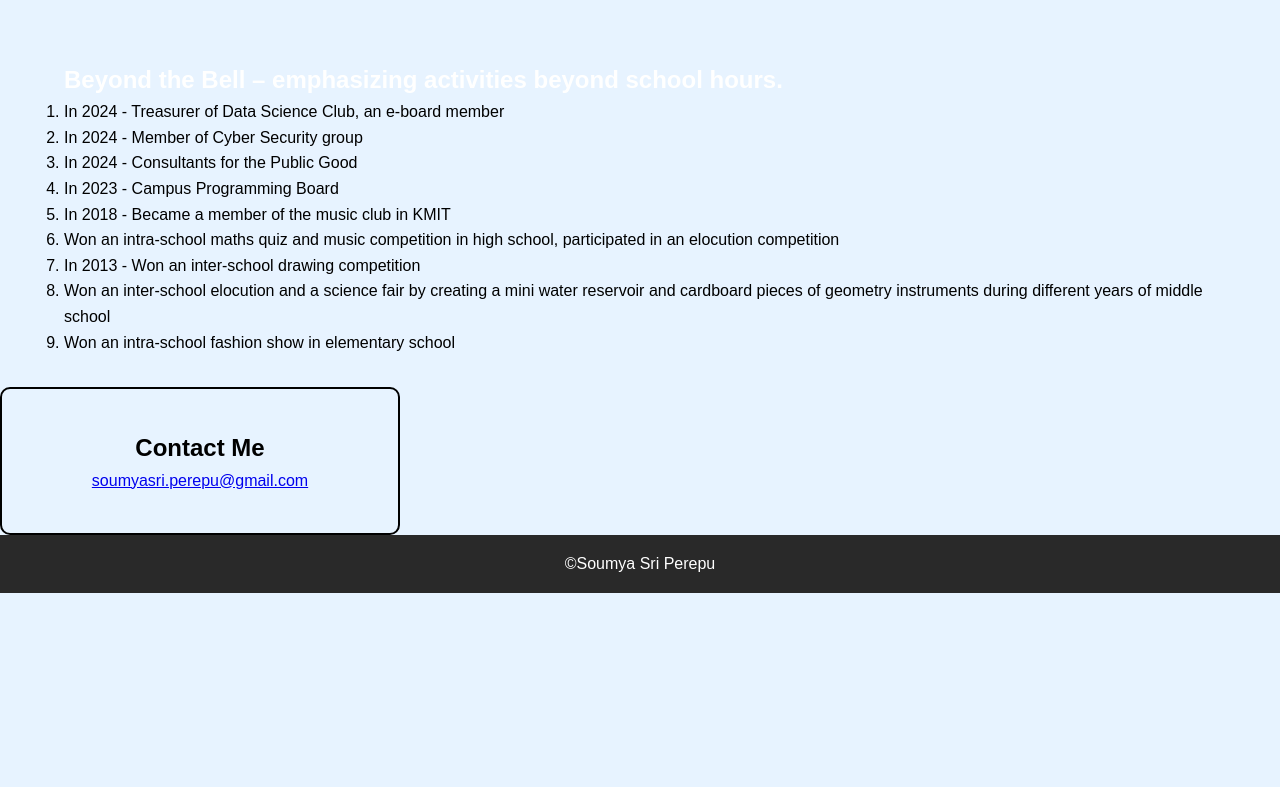
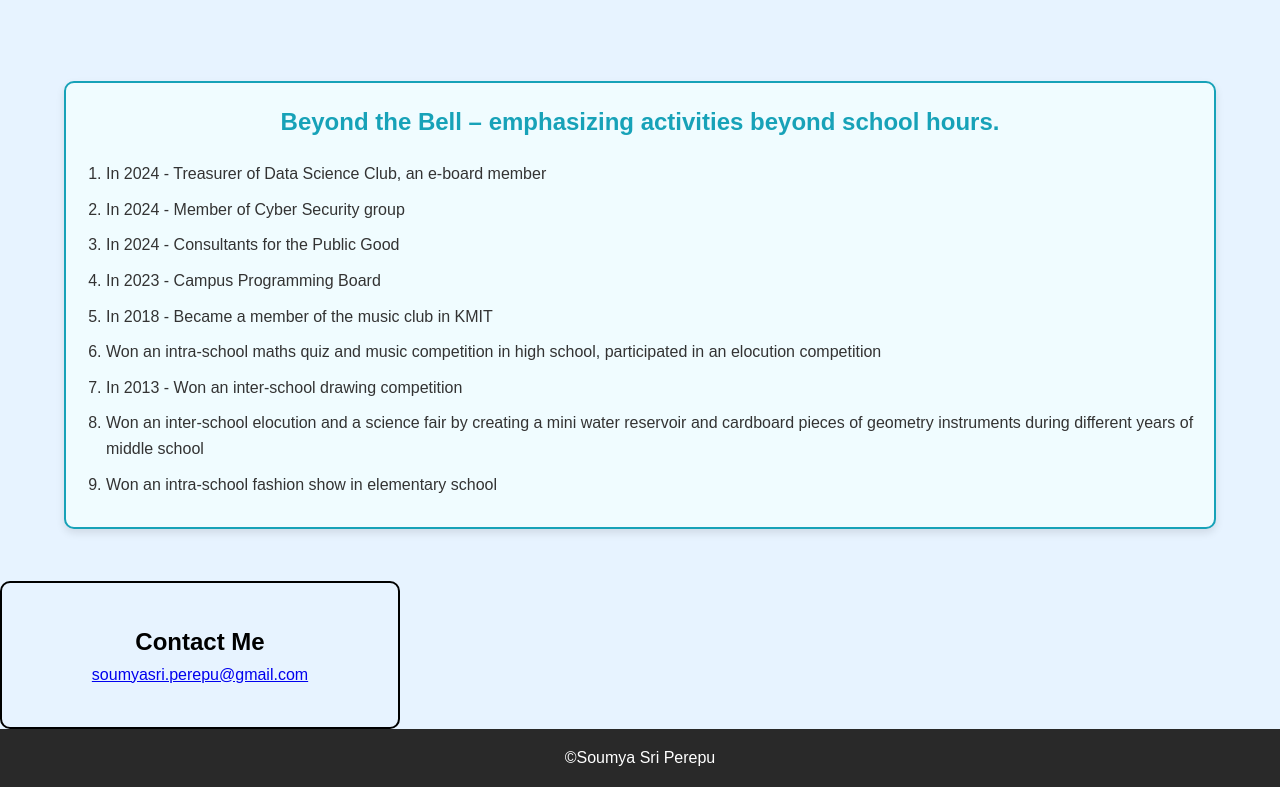
Before and after one commit to SoumyaSriPerepu/Portfolio, a plain HTML site: page index.html in a window 1280 px wide. Shown: the part 2301-3088 px from the top of the page. Before the commit the page ends 2894 px from the top, so only its background shows below. Drawn offline with Linux system fonts and the light colour scheme.

Commit message:
Update style.css

```diff
--- a/style.css
+++ b/style.css
@@ -254,6 +254,38 @@ body {
 }
 
 /* Selected State */
+/* Beyond the Bell Container Styling */
+.styled-container {
+    border: 2px solid #17a2b8; /* Cyan border to match title color */
+    background-color: #f0fcff; /* Light cyan background */
+    padding: 20px;
+    border-radius: 10px; /* Rounded corners */
+    box-shadow: 0 4px 8px rgba(0, 0, 0, 0.1); /* Subtle shadow */
+    margin: 20px auto;
+}
+
+.highlight-title {
+    color: #17a2b8; /* Cyan color for emphasis */
+    margin-bottom: 20px;
+    text-align: center;
+}
+
+.about-content ol {
+    padding-left: 20px; /* Indentation for ordered list */
+    color: #333; /* Dark grey for readability */
+}
+
+.about-content li {
+    margin-bottom: 10px;
+    line-height: 1.6; /* Better spacing between lines */
+}
+
+/* Add hover effect for items */
+.about-content li: hover {
+    color: #17a2b8; /* Highlight items on hover */
+    font-weight: bold;
+}
+
 .edutimeline-item.selected {
     background-color: #0077b5;
     color: #fff;
```
